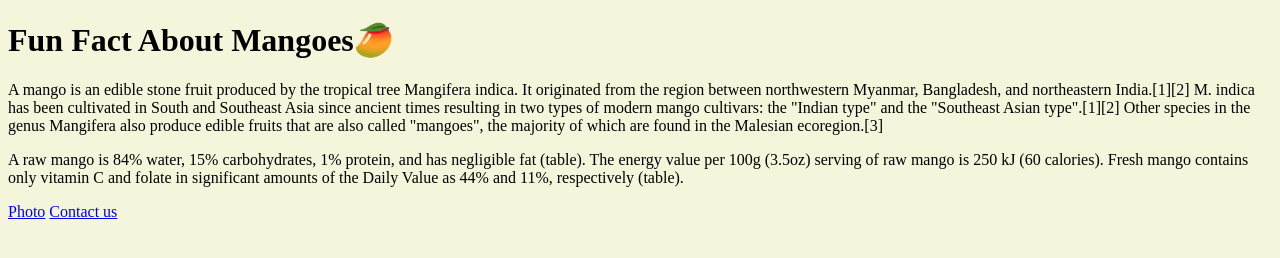
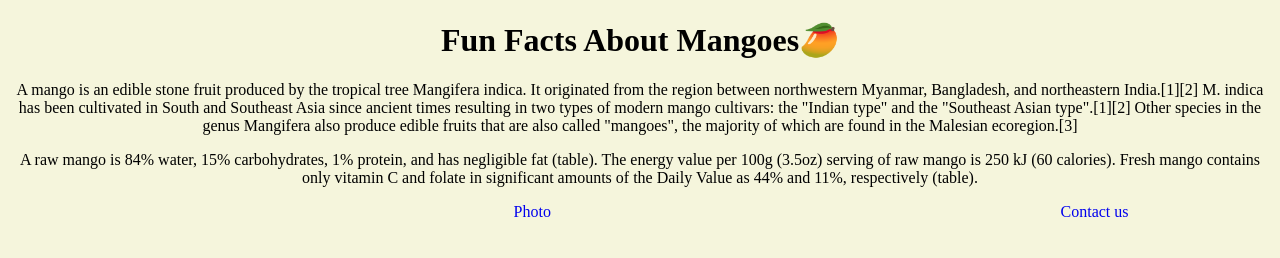
Before and after one commit to Mbalie3737/Website-Multiple-file-hosting, a plain HTML site: page index.html in a window 1280 px wide. Drawn offline with Linux system fonts and the light colour scheme.

Commit message:
added basic css

```diff
--- a/index.html
+++ b/index.html
@@ -8,11 +8,11 @@
 
 </head>
 <body>
-    <h1>Fun Fact About Mangoes🥭</h1>
+    <h1>Fun Facts About Mangoes🥭</h1>
     <p> A mango is an edible stone fruit produced by the tropical tree Mangifera indica. It originated from the region between northwestern Myanmar, Bangladesh, and northeastern India.[1][2] M. indica has been cultivated in South and Southeast Asia since ancient times resulting in two types of modern mango cultivars: the "Indian type" and the "Southeast Asian type".[1][2] Other species in the genus Mangifera also produce edible fruits that are also called "mangoes", the majority of which are found in the Malesian ecoregion.[3]</p>
     <p>
         A raw mango is 84% water, 15% carbohydrates, 1% protein, and has negligible fat (table). The energy value per 100g (3.5oz) serving of raw mango is 250 kJ (60 calories). Fresh mango contains only vitamin C and folate in significant amounts of the Daily Value as 44% and 11%, respectively (table).</p>
-    <a href="/about.html">Photo</a>
+    <a href="/about.html" class="photo">Photo</a>
     <a href="/contact-page.html">Contact us</a>
 </body>
 </html>
--- a/styles.css/app.css
+++ b/styles.css/app.css
@@ -1,3 +1,18 @@
 body {
+
     background-color: beige;
 }
+h1 {
+    text-align: center;
+}
+a {
+    text-decoration: none;
+    margin-left: 40%;
+}
+p {
+    text-align: center;
+}
+img {
+    display: block;
+    margin: 0 auto;
+}
```
Also changed, not shown: about.html (+1 -1 lines).
